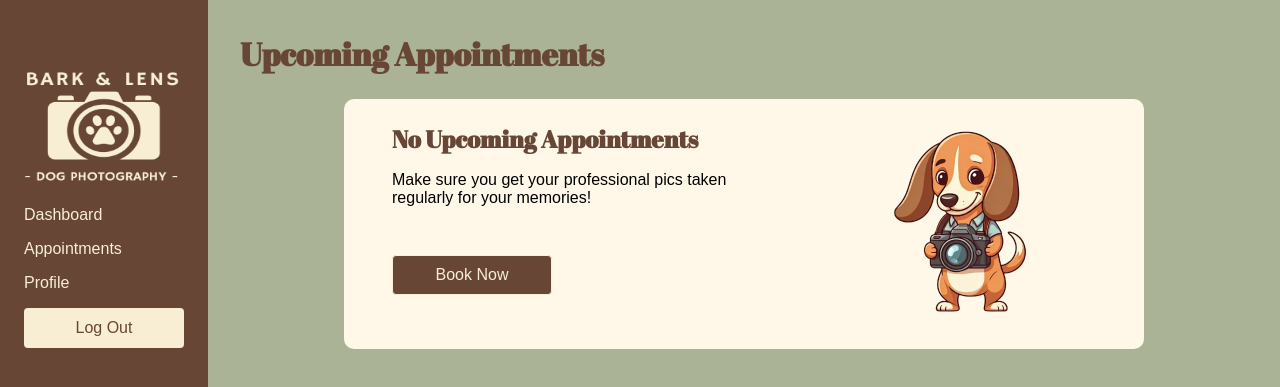
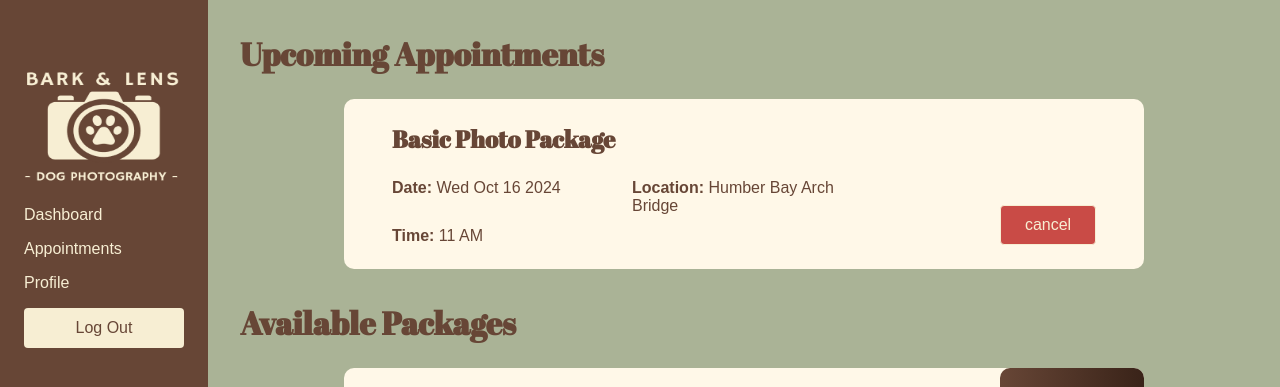
Before and after one commit to alejo2198/bark-and-lens-client, a Next.js app: page /user in a window 1280 px wide. Shown: the top 387 px of the page. Built offline with nearby package versions, Linux system fonts and the light colour scheme; a web font is replaced by a local one.

Commit message:
finish upcoming appointment

```diff
--- a/app/components/UI/Button/Button.jsx
+++ b/app/components/UI/Button/Button.jsx
@@ -38,6 +38,9 @@ const Button = ({ variant, text, icon }) => {
       case "logout":
         router.push("/"); // Navigate to the main page
         break;
+      case "cancel":
+        router.push("/"); // Navigate to the main page
+        break;
       default:
         console.log("No navigation specified.");
     }
--- a/app/components/UI/Button/Button.scss
+++ b/app/components/UI/Button/Button.scss
@@ -64,6 +64,14 @@
     @extend .button__cta-book;
     width: 12rem;
   }
+  &__cancel{
+    @extend .button__cta-book;
+    background-color: #C94B46;
+    width: 6rem;
+    display: flex;
+    align-items: center;
+    justify-content: center;
+  }
 }
 .buttons{
   display: flex;
--- a/app/user/page.js
+++ b/app/user/page.js
@@ -2,9 +2,15 @@ import UpcomingAppointments from "./sections/UpcomingAppointments/UpcomingAppoin
 import PhotoShootMenu from "./sections/PhotoShootMenu/PhotoShootMenu"
 
 const Dashboard = () => {
+    let appointment = {
+        name: "basic",
+        date : new Date(),
+        location : "Humber Bay Arch Bridge",
+        time: "11 AM"
+    }
     return (
         <>
-        <UpcomingAppointments/>
+        <UpcomingAppointments appointment={appointment}/>
         <PhotoShootMenu/>
         </>
     )
--- a/app/user/sections/UpcomingAppointments/UpcomingAppointments.js
+++ b/app/user/sections/UpcomingAppointments/UpcomingAppointments.js
@@ -1,24 +1,64 @@
-import Button from '@/app/components/UI/Button/Button';
-import styles from './UpcomingAppointments.module.scss';
+import Button from "@/app/components/UI/Button/Button";
+import styles from "./UpcomingAppointments.module.scss"
 import Image from "next/image";
 
 const UpcomingAppointments = ({ appointment }) => {
+  function capitalizeFirstLetter(val) {
+    return String(val).charAt(0).toUpperCase() + String(val).slice(1);
+  }
   if (appointment) {
-        return <div className={styles.appointmentContainer}></div>;
-    }
-
-    const dogImage = '/images/upcoming.png';
-
+    return (
+      <section className={styles["upcoming"]}>
+        <h1 className={styles.upcoming__header}>Upcoming Appointments</h1>
+        <div className={styles["container--apt"]}>
+          <div className={styles.appointment__container}>
+            <h2 className={styles["upcoming__header--secondary"]}>
+              {`${capitalizeFirstLetter(appointment.name)} Photo Package`}
+            </h2>
+            <div className={styles["appointment__info"]}>
+              <ul className={styles.appointment__fields}>
+                <li className={styles.appointment__field}>
+                  <p className={styles["appointment__data"]}>
+                    <span className={styles["appointment__span"]}>Date: </span>
+                    {appointment.date.toDateString()}
+                  </p>
+                </li>
+                <li className={styles.appointment__field}>
+                  <p className={styles["appointment__data"]}>
+                    <span className={styles["appointment__span"]}>Location: </span>
+                    {appointment.location}
+                  </p>
+                </li>
+                <li className={styles.appointment__field}>
+                  <p className={styles["appointment__data"]}>
+                    <span className={styles["appointment__span"]}>Time: </span>
+                    {appointment.time}
+                  </p>
+                </li>
+              </ul>
+                <div className={styles.appointment__buttons}>
+                <Button variant="cancel" text="cancel" />
+                </div>
+            </div>
+          </div>
+        </div>
+      </section>
+    );
+  } else{
+    const dogImage = "/images/upcoming.png";
     return (
         <section className={styles.upcoming}>
-            <h1 className={styles['upcoming__header']}>Upcoming Appointments</h1>
+          <h1 className={styles["upcoming__header"]}>Upcoming Appointments</h1>
           <div className={styles.container}>
             <div className={styles.content}>
-                    <h2 className={styles['upcoming__header--secondary']}>No Upcoming Appointments</h2>
+              <h2 className={styles["upcoming__header--secondary"]}>
+                No Upcoming Appointments
+              </h2>
               <p className={styles.paragraph}>
-                        Make sure you get your professional pics taken regularly for your memories!
+                Make sure you get your professional pics taken regularly for your
+                memories!
               </p>
-                    <Button variant="cta-book" text="Book Now"/>
+              <Button variant="cta-book" text="Book Now" />
             </div>
             <Image
               src={dogImage}
@@ -30,6 +70,9 @@ const UpcomingAppointments = ({ appointment }) => {
           </div>
         </section>
       );
+  }
+
+
 };
 
 export default UpcomingAppointments;
--- a/app/user/sections/UpcomingAppointments/UpcomingAppointments.module.scss
+++ b/app/user/sections/UpcomingAppointments/UpcomingAppointments.module.scss
@@ -1,7 +1,6 @@
 @use '../../../styles/variables' as *;
 
 .upcoming{
-
     &__header{
         margin-bottom: 1.5rem;
         &--secondary{
@@ -17,6 +16,13 @@
     padding: 0 3rem;
     display: flex;
     justify-content: space-between;
+    &--apt{
+        background-color: $secondary-color;
+        max-width: 50rem;
+        margin: 0 auto;
+        border-radius: 0.625rem;
+        padding: 1.5rem 3rem;
+    }
 }
 .content{
     display: flex ;
@@ -29,3 +35,38 @@
     margin-top: 1rem;
     margin-bottom: 3rem;
 }
+
+// APPOINTMENT
+
+.appointment{
+    &--container{
+        color:$primary-color;
+        width: 100%;
+    }
+    &__info{
+        margin-top: 1.5rem;
+        display: flex;
+        width: 100%;
+        justify-content: space-between;
+    }
+    &__fields{
+        display: flex;
+        flex-wrap: wrap;
+        row-gap: .75rem;
+
+    }
+    &__field{
+        width: 15rem;
+    }
+    &__span{
+        color:$primary-color;
+        font-weight: bold;
+    }
+    &__data{
+        color:$primary-color;
+    }
+    &__buttons{
+        display: flex;
+        align-items: end;
+    }
+}
```
Lines whose indentation alone changed are shown as unchanged.
